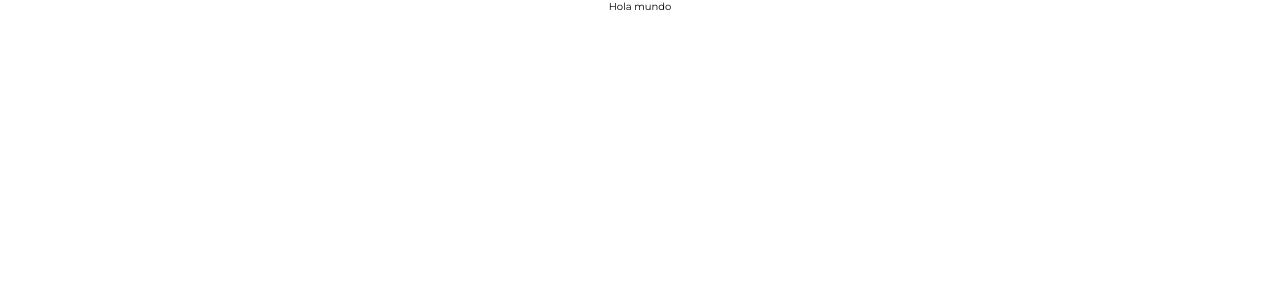
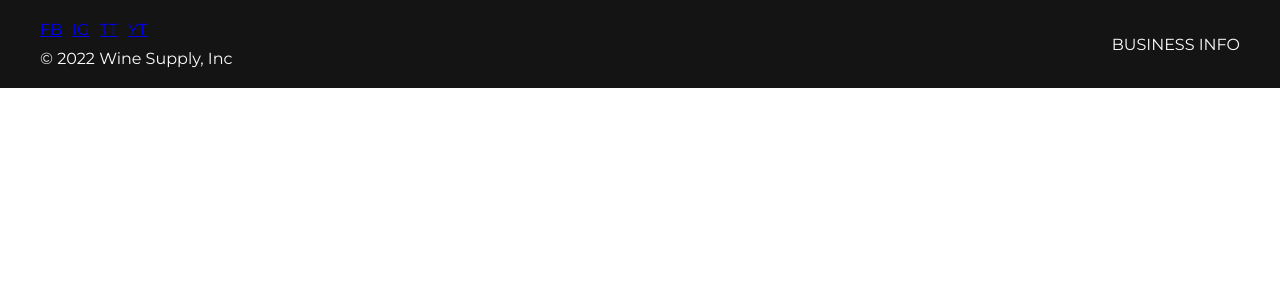
Before and after one commit to Wine-Supply/wine-supply-front, a React (Create React App) app: page / in a window 1280 px wide. Shown: the top 300 px of the page. Built offline with nearby package versions, Linux system fonts and the light colour scheme.

Commit message:
Instalación de @types/styled-components y primer diseño del footer

```diff
--- a/package.json
+++ b/package.json
@@ -47,5 +47,8 @@
       "last 1 firefox version",
       "last 1 safari version"
     ]
+  },
+  "devDependencies": {
+    "@types/styled-components": "^5.1.26"
   }
 }
--- a/src/App.css
+++ b/src/App.css
@@ -1,4 +1,4 @@
-.App {
+/* .App {
   text-align: center;
 }
 
@@ -35,4 +35,4 @@
   to {
     transform: rotate(360deg);
   }
-}
+} */
--- a/src/App.tsx
+++ b/src/App.tsx
@@ -1,8 +1,12 @@
-import React from "react";
+import Footer from "./components/footer/Footer";
 import "./App.css";
 
 function App() {
-  return <div className="App">Hola mundo</div>;
+  return (
+    <div className="App">
+      <Footer />
+    </div>
+  );
 }
 
 export default App;
--- /dev/null
+++ b/src/components/footer/FooterStyled.ts
@@ -0,0 +1,25 @@
+import styled from "styled-components";
+
+export const FooterStyled = styled.footer`
+  background-color: #141414;
+  color: #fdfdfd;
+  font-size: 1.6rem;
+  padding: 2rem 4rem;
+
+  .footer-info {
+    display: flex;
+    justify-content: space-between;
+    align-items: center;
+  }
+
+  .social-copyright {
+    display: flex;
+    flex-direction: column;
+    gap: 1rem;
+  }
+
+  .social-icons {
+    display: flex;
+    gap: 1rem;
+  }
+`;
--- a/src/components/footer/footer.ts
+++ /dev/null
@@ -1 +0,0 @@
-export{}
--- a/src/components/footer/footer.tsx
+++ b/src/components/footer/footer.tsx
@@ -1,3 +1,48 @@
-export function Footer(){
+import { FooterStyled } from "./FooterStyled";
 
+export default function Footer() {
+  return (
+    <FooterStyled>
+      <div className="footer-info">
+        <div className="social-copyright">
+          <div className="social-icons">
+            <a
+              target="_blank"
+              rel="noreferrer"
+              href="https://www.linkedin.com/in/efra%C3%ADn-chac%C3%B3n-521485234/"
+              className="social-icon"
+            >
+              FB
+            </a>
+            <a
+              target="_blank"
+              rel="noreferrer"
+              href="https://www.linkedin.com/in/efra%C3%ADn-chac%C3%B3n-521485234/"
+              className="social-icon"
+            >
+              IG
+            </a>
+            <a
+              target="_blank"
+              rel="noreferrer"
+              href="https://www.linkedin.com/in/efra%C3%ADn-chac%C3%B3n-521485234/"
+              className="social-icon"
+            >
+              TT
+            </a>
+            <a
+              target="_blank"
+              rel="noreferrer"
+              href="https://www.linkedin.com/in/efra%C3%ADn-chac%C3%B3n-521485234/"
+              className="social-icon"
+            >
+              YT
+            </a>
+          </div>
+          <p className="copyright">&copy; 2022 Wine Supply, Inc</p>
+        </div>
+        <div className="business-info">BUSINESS INFO</div>
+      </div>
+    </FooterStyled>
+  );
 }
```
Also changed, not shown: src/index.css (line endings or trailing spaces), 1 other file (tests, documents, lock files or other folders).
